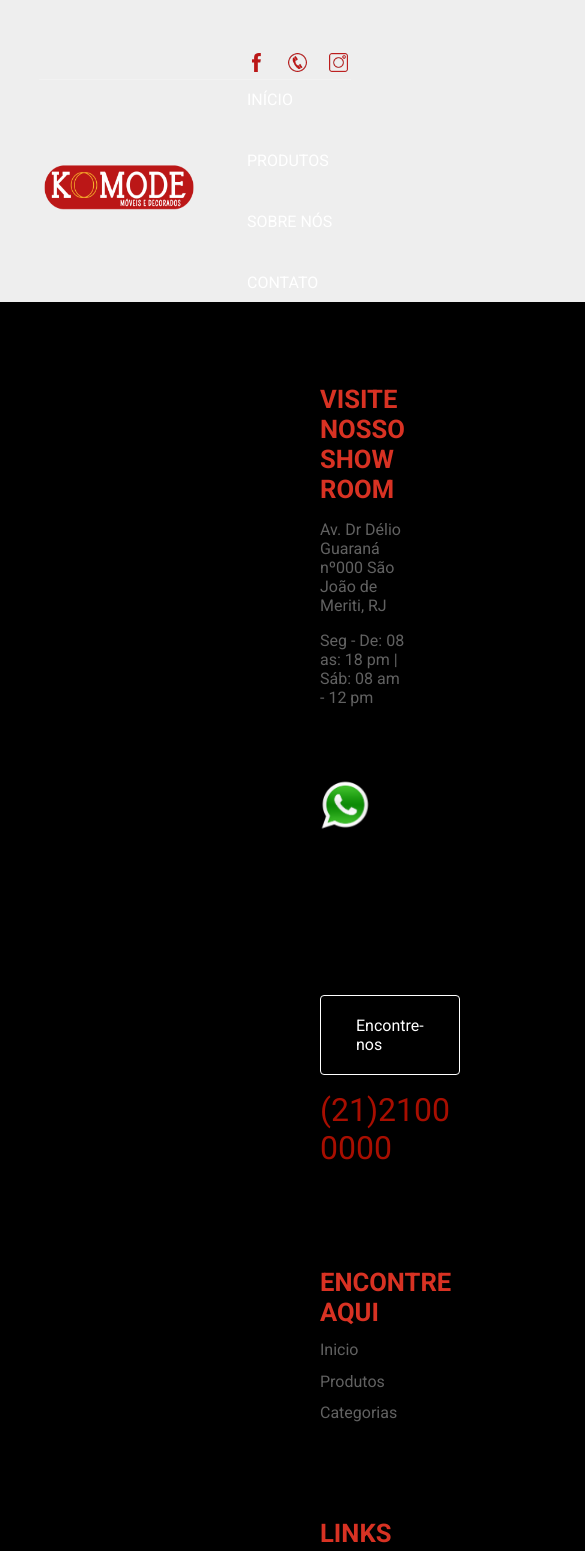
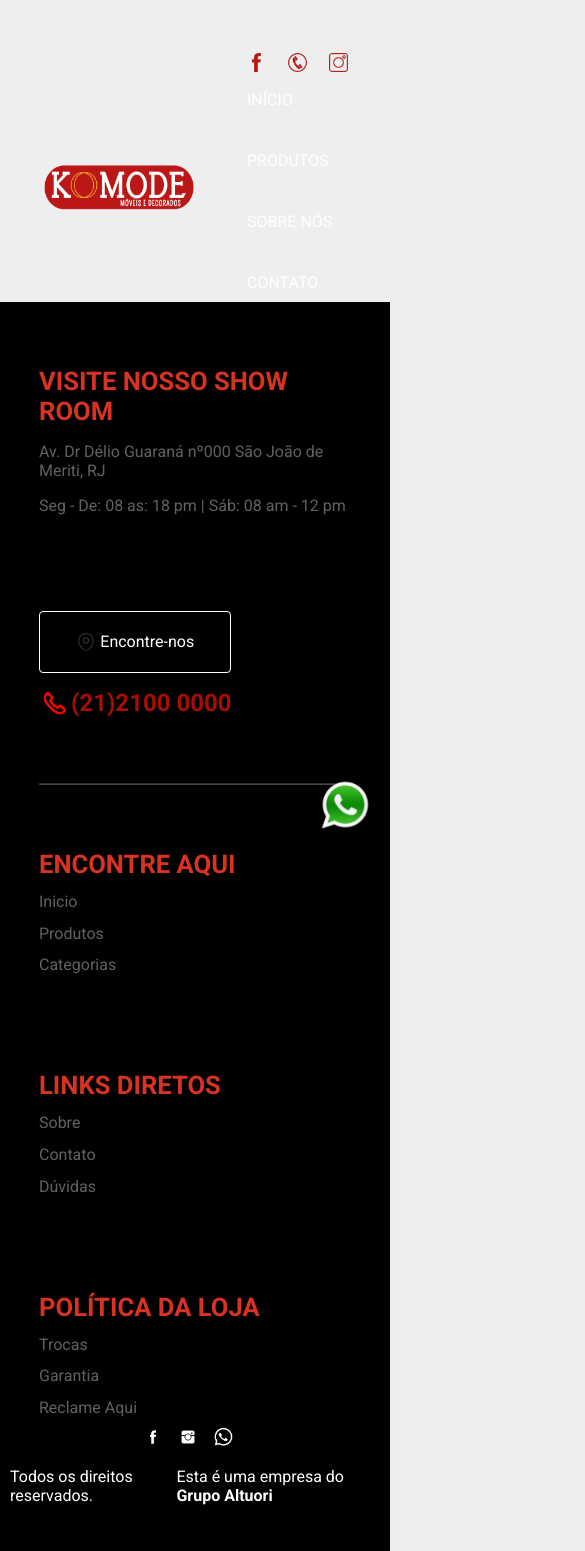
Before and after one commit to LeandroRosaDev/komode-moveis-next, a Next.js app: page /footer in a window 390 px wide. Shown: the top 1551 px of the page, 585 px wide, since content can reach past the window. Built offline with nearby package versions, Linux system fonts and the light colour scheme.

Commit message:
feat:alterado um pouco o layout do footer, e arrumando responsivo do footer

```diff
--- a/src/app/footer/footerPage.module.css
+++ b/src/app/footer/footerPage.module.css
@@ -1,10 +1,16 @@
+.containerFooter {
+  width: 100%;
+  background: black;
+}
 .highFooter {
-  background-color: black;
   display: flex;
   flex-direction: column;
+  width: 80%;
   justify-content: space-around;
   align-items: center;
-  padding: 2rem 20rem;
+  margin: auto;
+  padding-top: 4rem;
+  gap: 4rem;
 }
 
 .contato,
@@ -13,12 +19,12 @@
   justify-content: space-between;
   align-items: center;
   gap: 6rem;
-  padding: 50px;
-  width: 100%;
+  /* width: 100%; */
   flex-wrap: wrap;
 }
 .contato {
-  gap: 18rem;
+  justify-content: space-between;
+  width: 100%;
 }
 .endereco,
 .telefone {
@@ -67,3 +73,9 @@
   transform: scale(110%);
   transition: 0.4s;
 }
+
+.linha {
+  width: 100%;
+  color: white;
+  opacity: 0.3;
+}
--- a/src/app/footer/page.tsx
+++ b/src/app/footer/page.tsx
@@ -1,12 +1,12 @@
-import Link from "next/link";
-import style from "./footerPage.module.css";
-import Image from "next/image";
-import socialIcon1 from "../../../public/assets/footer-social-1.png";
-import socialIcon2 from "../../../public/assets/footer-social-2.png";
-import socialIcon3 from "../../../public/assets/footer-social-3.png";
+import Link from 'next/link';
+import style from './footerPage.module.css';
+import Image from 'next/image';
+import socialIcon1 from '../../../public/assets/footer-social-1.png';
+import socialIcon2 from '../../../public/assets/footer-social-2.png';
+import socialIcon3 from '../../../public/assets/footer-social-3.png';
 export default async function FooterPage() {
   return (
-    <footer className="container">
+    <footer className={style.containerFooter}>
       <section className={style.highFooter}>
         <div className={style.contato}>
           <div className={style.endereco}>
@@ -16,13 +16,35 @@ export default async function FooterPage() {
           </div>
           <div className={style.telefone}>
             <Link className="buttonTransparent" href="">
+              <Image
+                src="/assets/icon/location.svg"
+                width={20}
+                height={20}
+                alt="local"
+              />
               Encontre-nos
             </Link>
-            <a href="" style={{ color: "#a80e00", fontSize: "2rem" }}>
+            <div style={{ display: 'flex', gap: '2px' }}>
+              <Image
+                src="/assets/icon/Phone.svg"
+                width={30}
+                height={30}
+                alt="local"
+              />
+              <a
+                href=""
+                style={{
+                  color: '#a80e00',
+                  fontSize: '1.5rem',
+                  fontWeight: '700',
+                }}
+              >
                 (21)2100 0000
               </a>
             </div>
           </div>
+        </div>
+        <hr className={style.linha} />
         <div className={style.linksUteis}>
           <div>
             <h1>Encontre Aqui</h1>
@@ -60,13 +82,19 @@ export default async function FooterPage() {
             <Image src={socialIcon3} alt="Ícone do whatsapp" />
           </a>
         </div>
-        <p>Todos os direitos reservados</p>
+        <div style={{ display: 'flex', gap: '7px' }}>
+          <p>Todos os direitos reservados.</p>
           <p>
-          Esta é uma empresa do{" "}
-          <a target="blank" href="https://altuori.com/">
+            Esta é uma empresa do{' '}
+            <a
+              style={{ fontWeight: 'bold' }}
+              target="blank"
+              href="https://altuori.com/"
+            >
               Grupo Altuori
             </a>
           </p>
+        </div>
       </section>
     </footer>
   );
--- a/src/app/globals.css
+++ b/src/app/globals.css
@@ -31,12 +31,16 @@ a {
 
 .buttonTransparent {
   background-color: transparent;
+  display: flex;
+  gap: 4px;
+  justify-content: center;
   padding: 20px 35px;
   border: 1px solid white;
   border-radius: 4px;
   cursor: pointer;
   color: white;
 }
+
 .buttonTransparent:hover {
   background-color: white;
   transition: all 0.5s;
```
Also changed, not shown: public/assets/icon/Phone.svg (added), public/assets/icon/location.svg (added). Lines whose indentation alone changed are shown as unchanged.
